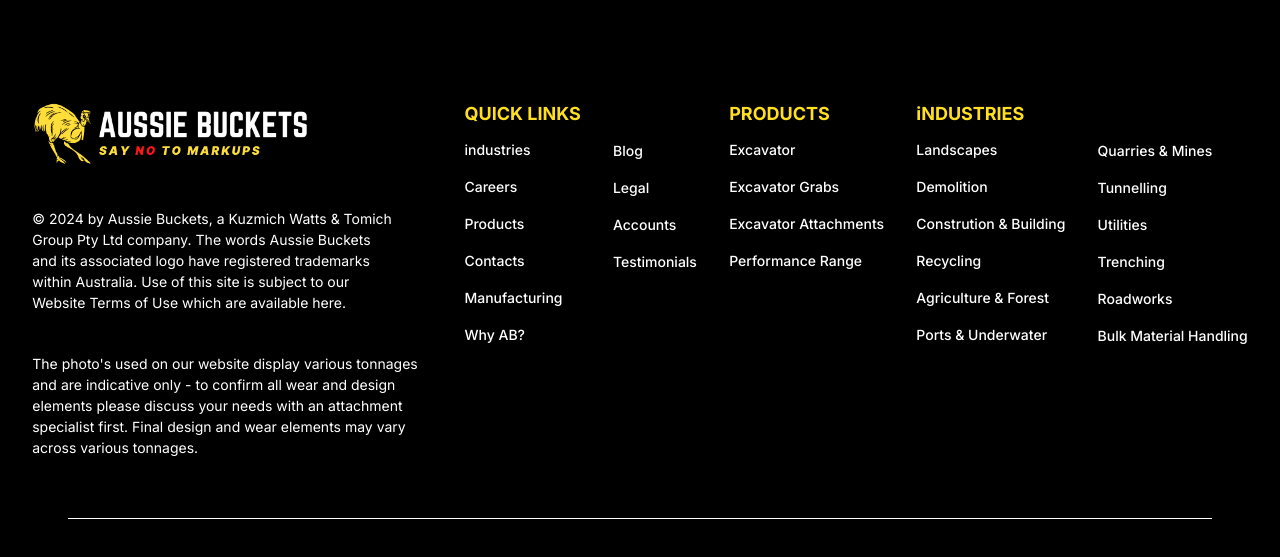
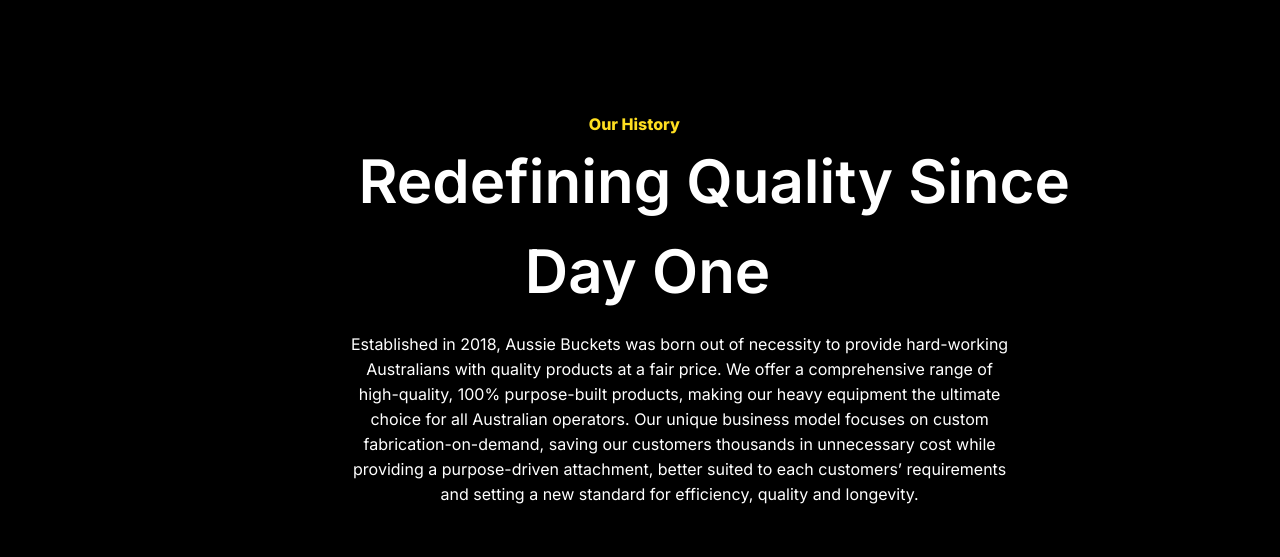
Before and after one commit to mehfoozkhangithub/Aussie_Buckets, a React (Vite) app in the folder aussies_buckets/: page / in a window 1280 px wide. Shown: the top 557 px of the page. Built offline with nearby package versions, Linux system fonts and the light colour scheme.

Commit message:
filter part remaining

```diff
--- a/aussies_buckets/src/App.jsx
+++ b/aussies_buckets/src/App.jsx
@@ -1,12 +1,14 @@
 import { useState } from 'react'
 import './App.css'
 import Footer from './Footer_Component/Footer'
+import { Whyab } from './Whyab_Component/whyab'
 
 function App() {
   const [count, setCount] = useState(0)
 
   return (
     <>
+      <Whyab/>
       <Footer/>
     </>
   )
--- /dev/null
+++ b/aussies_buckets/src/Whyab_Component/Whyab.jsx
@@ -0,0 +1,22 @@
+import React from 'react'
+import homie from "../assets/Homeabt.png"
+
+
+export const Whyab = () => {
+  return (
+    <>
+      <div className="history bg-black text-white w-full h-150 pt-28 bg=[rgb(51, 51, 51)]  ">
+        <p className='ml-[46%] text-[16px] font-[800] text-yellow-300'>Our History</p>
+        <h1 className='ml-[28%] text-[60px] font-semibold w-180  '>Redefining Quality Since </h1>
+        <h1 className='ml-[41%] text-[60px] font-semibold'>Day One</h1>
+        <p className='ml-[27%] w-167 text-center mt-4 text-[16px] leading-[25px] font-normal'>Established in 2018, Aussie Buckets was born out of necessity to provide hard-working Australians with quality products at a fair price. We offer a comprehensive range of high-quality, 100% purpose-built products, making our heavy equipment the ultimate choice for all Australian operators. Our unique business model focuses on custom fabrication-on-demand, saving our customers thousands in unnecessary cost while providing a purpose-driven attachment, better suited to each customers’ requirements and setting a new standard for efficiency, quality and longevity.
+        </p>
+      </div>
+
+      <div className="img-part w-full h-200 bg-grayscale">
+        <img src={homie} alt="" className='w-full h-200 grayscale brightness-40 '/>
+
+      </div>
+    </>
+  )
+}
```
Also changed, not shown: 1 other file (tests, documents, lock files or other folders).
